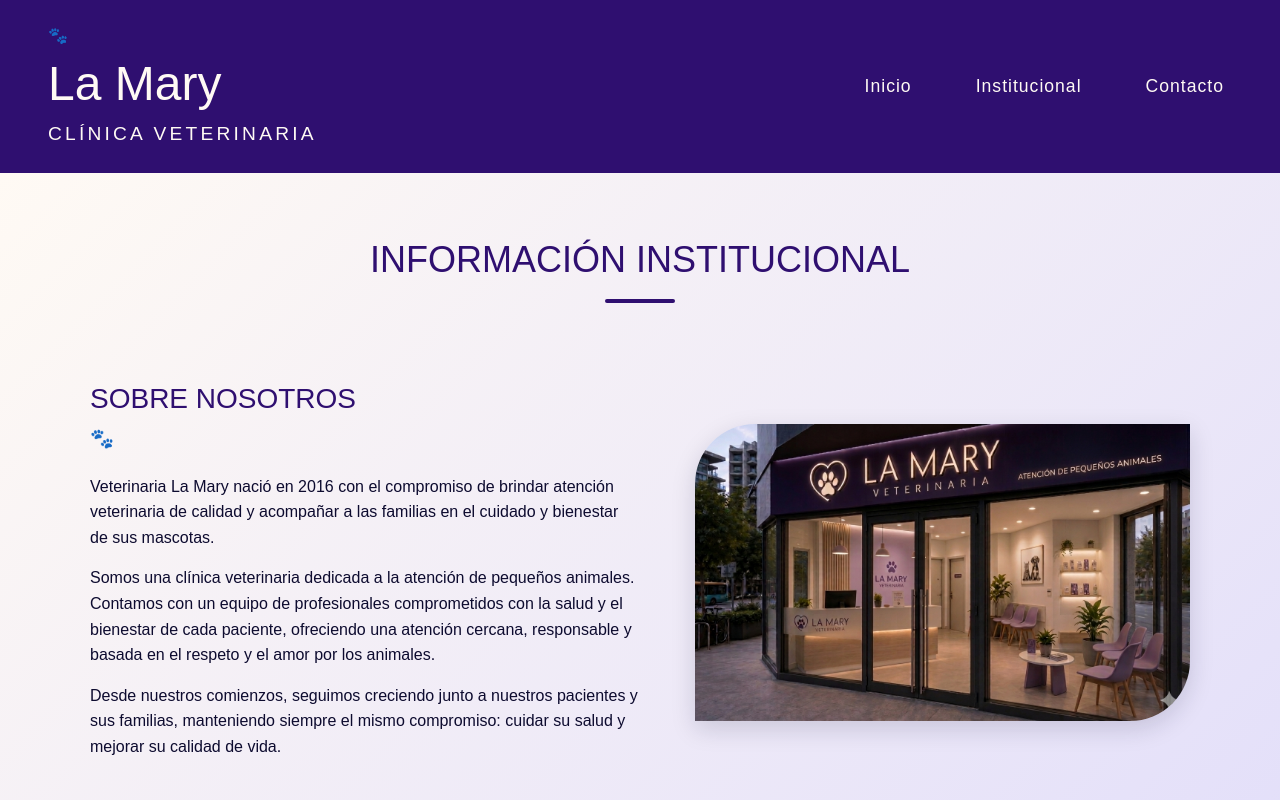
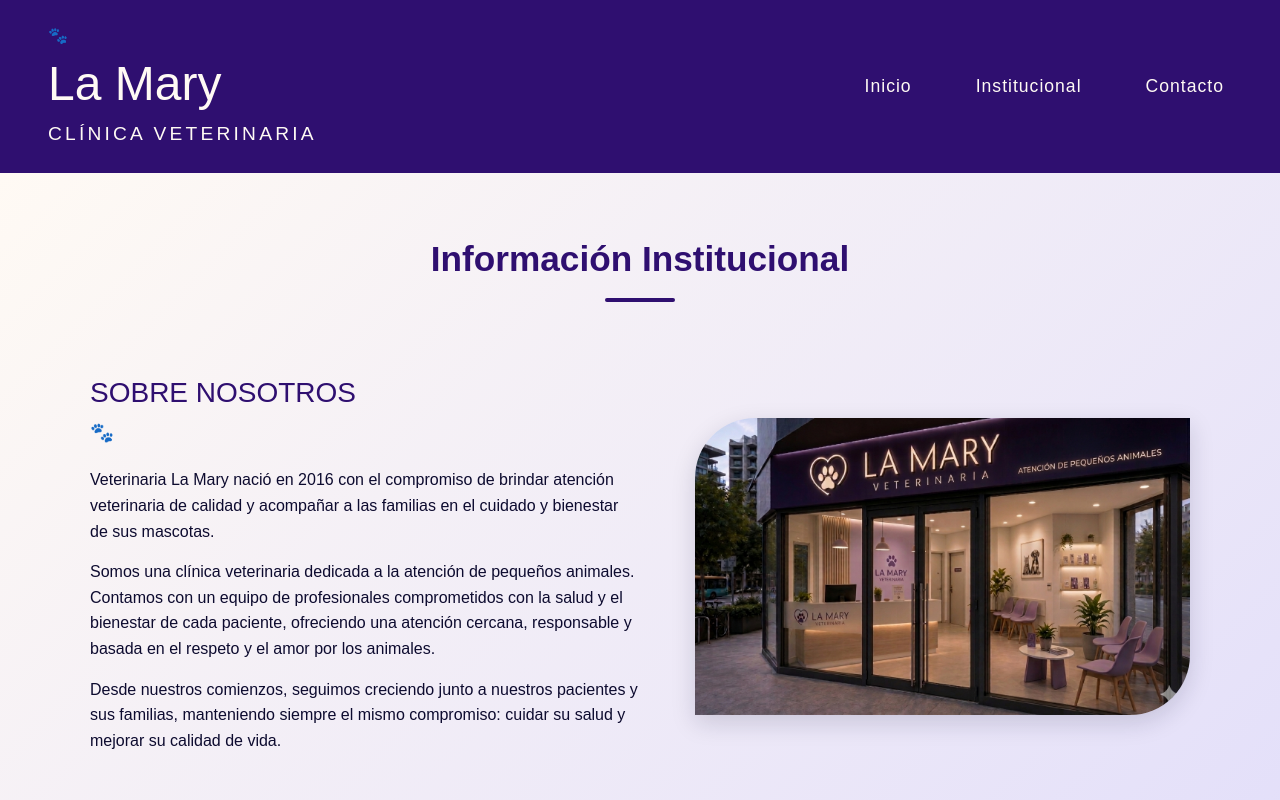
Before and after one commit to munozbrisa110-source/Veterinaria_2026, a website built with Vite: page institucional.html in a window 1280 px wide. Shown: the top 800 px of the page. Built offline with nearby package versions, Linux system fonts and the light colour scheme; a web font is replaced by a local one.

Commit message:
5 sept 2026, 21:45

```diff
--- a/estilos/institucional.css
+++ b/estilos/institucional.css
@@ -17,9 +17,9 @@
     text-align: center;
     font-family: var(--font-titulo);
     color: var(--color-violeta-oscuro3);
-    font-size: 36px;
-    margin-bottom: 55px;
-    text-transform: uppercase;
+    font-size: 2.2rem;
+    margin-bottom: 50px;
+   font-weight: 600;
 }
 
 /* Línea después del título principal */
```
